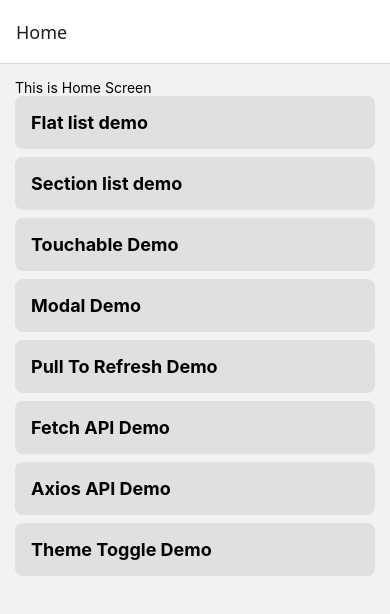
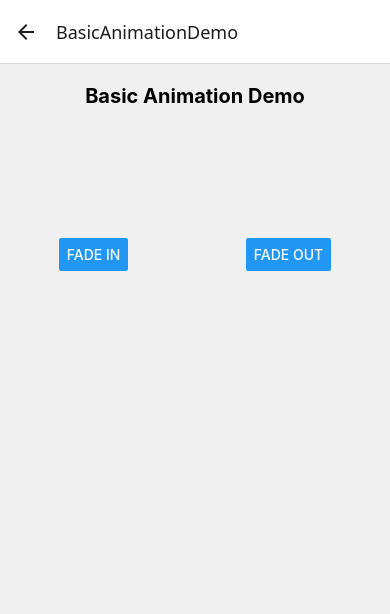
Before and after one commit to PrashantMaurya252/react-native-cli, a React Native app: screen /BasicAnimationDemo in a window 390 px wide. Shown: the top 614 px of the page. Built offline with nearby package versions, Linux system fonts and the light colour scheme.

Commit message:
basic animation

```diff
--- /dev/null
+++ b/src/screens/BasicAnimationDemo.tsx
@@ -0,0 +1,90 @@
+import {useRef} from 'react';
+import {
+  Animated,
+  Button,
+  ScrollView,
+  StyleSheet,
+  Text,
+  View,
+} from 'react-native';
+
+const BasicAnimationDemo: React.FC = () => {
+  const fadeAnimation = useRef(new Animated.Value(0)).current;
+
+  const handleFadeIn = () => {
+    Animated.timing(fadeAnimation, {
+      toValue: 1,
+      duration: 1000,
+      useNativeDriver: true,
+    }).start();
+  };
+
+  const handleFadeOut = () => {
+    Animated.timing(fadeAnimation, {
+      toValue: 0,
+      duration: 1000,
+      useNativeDriver: true,
+    }).start();
+  };
+  return (
+    <ScrollView contentContainerStyle={styles.container}>
+      <Text style={styles.headerText}>Basic Animation Demo</Text>
+      <View style={styles.demoContainer}>
+        <Animated.View
+          style={[
+            styles.box,
+            styles.fadeBox,
+            {opacity: fadeAnimation},
+          ]}></Animated.View>
+        <View style={styles.buttonContainer}>
+          <Button onPress={handleFadeIn} title="Fade In" />
+          <Button onPress={handleFadeOut} title="Fade Out" />
+        </View>
+      </View>
+    </ScrollView>
+  );
+};
+
+const styles = StyleSheet.create({
+  container: {
+    flexGrow: 1,
+    alignItems: 'center',
+    paddingVertical: 20,
+    backgroundColor: '#f0f0f0',
+  },
+  headerText: {
+    fontSize: 20,
+    fontWeight: 'bold',
+  },
+  demoContainer: {
+    alignItems: 'center',
+    marginBottom: 20,
+    width: '100%',
+  },
+  buttonContainer: {
+    flexDirection: 'row',
+    justifyContent: 'space-around',
+    width: '100%',
+    marginTop: 10,
+  },
+  box: {
+    width: 100,
+    height: 100,
+    justifyContent: 'center',
+    alignItems: 'center',
+    marginVertical: 10,
+    shadowColor: '#000',
+    shadowOffset: {
+      width: 0,
+      height: 2,
+    },
+    shadowOpacity: 0.25,
+    shadowRadius: 3.5,
+    elevation: 5,
+    backgroundColor: 'red',
+  },
+  fadeBox: {
+    backgroundColor: '#3498db',
+  },
+});
+export default BasicAnimationDemo;
--- a/src/screens/Home.tsx
+++ b/src/screens/Home.tsx
@@ -52,6 +52,11 @@ const topics = [
     title: 'Theme Toggle Demo',
     screen: 'ThemeToggleDemo',
   },
+  {
+    id: 9,
+    title: 'Basic Animation Demo',
+    screen: 'BasicAnimationDemo',
+  },
 ];
 
 type HomeScreenNavigationProp = StackNavigationProp<RootStackParamList, 'Home'>;
--- a/src/screens/RootNavigation.tsx
+++ b/src/screens/RootNavigation.tsx
@@ -9,6 +9,7 @@ import PullToRefreshScreen from './PullToRefreshScreen';
 import DataFetching from './DataFetching';
 import AxiosScreen from './AxiosScreen';
 import ThemeScreen from './ThemeScreen';
+import BasicAnimationDemo from './BasicAnimationDemo';
 
 export type RootStackParamList = {
   Home: undefined;
@@ -20,6 +21,7 @@ export type RootStackParamList = {
   FetchDemo: undefined;
   AxiosDemo: undefined;
   ThemeToggleDemo: undefined;
+  BasicAnimationDemo: undefined;
 };
 
 const Stack = createStackNavigator<RootStackParamList>();
@@ -36,6 +38,7 @@ const RootNavigation: React.FC = () => {
       <Stack.Screen name="FetchDemo" component={DataFetching} />
       <Stack.Screen name="AxiosDemo" component={AxiosScreen} />
       <Stack.Screen name="ThemeToggleDemo" component={ThemeScreen} />
+      <Stack.Screen name="BasicAnimationDemo" component={BasicAnimationDemo} />
     </Stack.Navigator>
   );
 };
```
